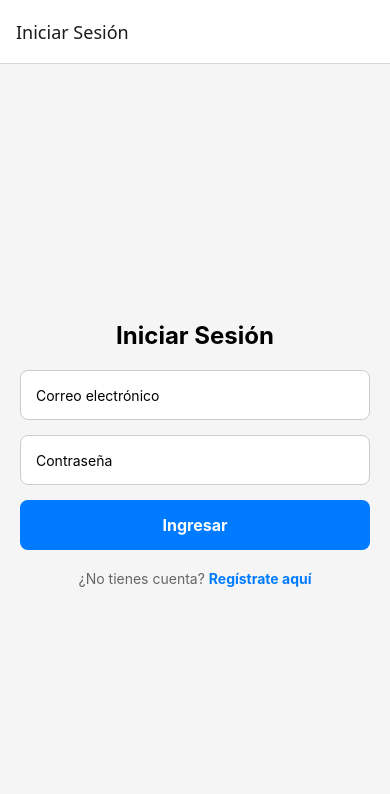
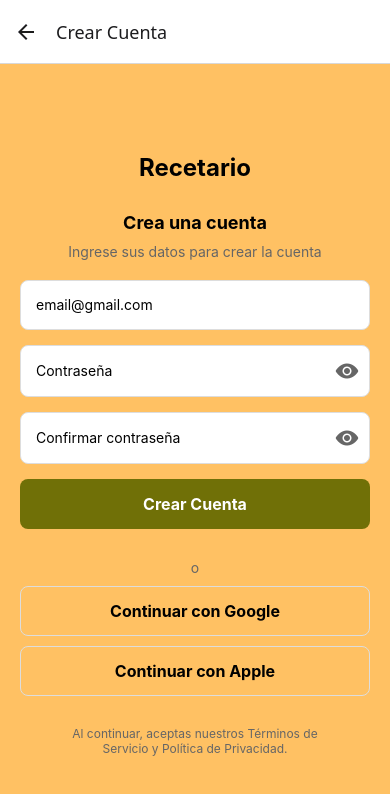
Before and after one commit to Cristhian304/aplicacion-ruiz, a React Native app: screen /CrearCuenta in a window 390 px wide. Shown: the top 794 px of the page. Built offline with nearby package versions, Linux system fonts and the light colour scheme.

Commit message:
agrego los espacios de contraseña y confirmar contraseña en el crear cuenta ademas de mostrar alert depende el caso, fondo de color naranja en ambas pantallas

```diff
--- a/App.js
+++ b/App.js
@@ -5,7 +5,7 @@ import { NavigationContainer } from '@react-navigation/native';
 import { createStackNavigator } from '@react-navigation/stack';
 
 import InicioSesion from './componentes/InicioSesion';
-import CreaCuenta from './componentes/CreaCuenta';
+import CrearCuenta from './componentes/CrearCuenta';
 
 const Stack = createStackNavigator();
 
@@ -19,8 +19,8 @@ export default function App() {
           options={{ title: 'Iniciar Sesión' }}
         />
         <Stack.Screen
-          name="creaCuenta"
-          component={CreaCuenta}
+          name="CrearCuenta"
+          component={CrearCuenta}
           options={{ title: 'Crear Cuenta' }}
         />
       </Stack.Navigator>
--- /dev/null
+++ b/componentes/CrearCuenta.js
@@ -0,0 +1,196 @@
+import { StatusBar } from 'expo-status-bar';
+import { StyleSheet, Text, View, TextInput, TouchableOpacity } from 'react-native';
+import { Ionicons } from '@expo/vector-icons';
+import React, { useState } from 'react';
+
+export default function CrearCuenta() {
+  const [email, setEmail] = useState('');
+  const [password, setPassword] = useState('');
+  const [confirmPassword, setConfirmPassword] = useState('');
+  const [showPassword, setShowPassword] = useState(false);
+  const [showConfirmPassword, setShowConfirmPassword] = useState(false);
+
+  const handleCrearCuenta = () => {
+    if (!email || !password || !confirmPassword) {
+      alert('Por favor, completa todos los campos');
+      return;
+    }
+
+    if (password !== confirmPassword) {
+      alert('Las contraseñas no coinciden');
+      return;
+    }
+
+    alert('¡Cuenta creada exitosamente!');
+  };
+
+  return (
+    <View style={styles.container}>
+      <Text style={styles.title}>Recetario</Text>
+
+      <Text style={styles.subtitle}>Crea una cuenta</Text>
+      <Text style={styles.instruction}>Ingrese sus datos para crear la cuenta</Text>
+
+      <TextInput
+        style={styles.input}
+        placeholder="email@gmail.com"
+        keyboardType="email-address"
+        value={email}
+        onChangeText={setEmail}
+      />
+
+      <View style={styles.passwordContainer}>
+        <TextInput
+          style={styles.passwordInput}
+          placeholder="Contraseña"
+          value={password}
+          onChangeText={setPassword}
+          secureTextEntry={!showPassword}
+        />
+        <TouchableOpacity
+          style={styles.eyeIcon}
+          onPress={() => setShowPassword(!showPassword)}
+        >
+          <Ionicons
+            name={showPassword ? 'eye-off' : 'eye'}
+            size={24}
+            color="#666"
+          />
+        </TouchableOpacity>
+      </View>
+
+      <View style={styles.passwordContainer}>
+        <TextInput
+          style={styles.passwordInput}
+          placeholder="Confirmar contraseña"
+          value={confirmPassword}
+          onChangeText={setConfirmPassword}
+          secureTextEntry={!showConfirmPassword}
+        />
+        <TouchableOpacity
+          style={styles.eyeIcon}
+          onPress={() => setShowConfirmPassword(!showConfirmPassword)}
+        >
+          <Ionicons
+            name={showConfirmPassword ? 'eye-off' : 'eye'}
+            size={24}
+            color="#666"
+          />
+        </TouchableOpacity>
+      </View>
+
+      <TouchableOpacity style={styles.button} onPress={handleCrearCuenta}>
+        <Text style={styles.buttonText}>Crear Cuenta</Text>
+      </TouchableOpacity>
+
+      <Text style={styles.orText}>o</Text>
+
+      <TouchableOpacity style={styles.socialButton}>
+        <Text style={styles.socialButtonText}>Continuar con Google</Text>
+      </TouchableOpacity>
+
+      <TouchableOpacity style={styles.socialButton}>
+        <Text style={styles.socialButtonText}>Continuar con Apple</Text>
+      </TouchableOpacity>
+
+      <Text style={styles.footerText}>
+        Al continuar, aceptas nuestros Términos de Servicio y Política de Privacidad.
+      </Text>
+
+      <StatusBar style="auto" />
+    </View>
+  );
+}
+
+const styles = StyleSheet.create({
+  container: {
+    flex: 1,
+    backgroundColor: '#ffc163',
+    alignItems: 'center',
+    padding: 20,
+    justifyContent: 'center',
+  },
+  title: {
+    fontSize: 24,
+    fontWeight: 'bold',
+    marginBottom: 30,
+  },
+  subtitle: {
+    fontSize: 18,
+    fontWeight: 'bold',
+    marginBottom: 10,
+  },
+  instruction: {
+    fontSize: 14,
+    color: '#666',
+    marginBottom: 20,
+    textAlign: 'center',
+  },
+  input: {
+    width: '100%',
+    height: 50,
+    borderWidth: 1,
+    borderColor: '#ddd',
+    borderRadius: 8,
+    paddingHorizontal: 15,
+    marginBottom: 15,
+    backgroundColor: '#fff',
+  },
+  passwordContainer: {
+    width: '100%',
+    flexDirection: 'row',
+    alignItems: 'center',
+    borderWidth: 1,
+    borderColor: '#ddd',
+    borderRadius: 8,
+    marginBottom: 15,
+    backgroundColor: '#fff',
+  },
+  passwordInput: {
+    flex: 1,
+    height: 50,
+    paddingHorizontal: 15,
+  },
+  eyeIcon: {
+    padding: 10,
+  },
+  button: {
+    width: '100%',
+    height: 50,
+    backgroundColor: '#707007',
+    borderRadius: 8,
+    justifyContent: 'center',
+    alignItems: 'center',
+    marginBottom: 20,
+  },
+  buttonText: {
+    color: 'white',
+    fontWeight: 'bold',
+    fontSize: 16,
+  },
+  orText: {
+    marginVertical: 10,
+    color: '#666',
+  },
+  socialButton: {
+    width: '100%',
+    height: 50,
+    borderWidth: 1,
+    borderColor: '#ddd',
+    borderRadius: 8,
+    justifyContent: 'center',
+    alignItems: 'center',
+    marginBottom: 10,
+  },
+  socialButtonText: {
+    fontWeight: 'bold',
+    fontSize: 16,
+  },
+  footerText: {
+    fontSize: 12,
+    color: '#666',
+    textAlign: 'center',
+    marginTop: 20,
+    paddingHorizontal: 30,
+  },
+});
--- a/componentes/InicioSesion.js
+++ b/componentes/InicioSesion.js
@@ -1,19 +1,19 @@
-// inicioSesion.js
 import React, { useState } from 'react';
 import { View, Text, TextInput, TouchableOpacity, Alert, StyleSheet } from 'react-native';
+import { Ionicons } from '@expo/vector-icons';
 
 const InicioSesion = ({ navigation }) => {
   const [correo, setCorreo] = useState('');
   const [contrasena, setContrasena] = useState('');
+  const [mostrarContrasena, setMostrarContrasena] = useState(false);
 
   const handleInicioSesion = () => {
     if (!correo || !contrasena) {
       Alert.alert('Error', 'Por favor, ingresa tu correo y contraseña.');
       return;
     }
-    // Aquí iría la lógica para validar el usuario (ej: API, Firebase, etc.)
     Alert.alert('Éxito', '¡Inicio de sesión exitoso!');
-    navigation.navigate('Home'); // Redirige al home después de iniciar sesión
+    navigation.navigate('Home');
   };
 
   return (
@@ -28,13 +28,25 @@ const InicioSesion = ({ navigation }) => {
         keyboardType="email-address"
       />
 
-      <TextInput
-        style={styles.input}
-        placeholder="Contraseña"
-        value={contrasena}
-        onChangeText={setContrasena}
-        secureTextEntry
-      />
+      <View style={styles.contenedorContrasena}>
+        <TextInput
+          style={styles.inputContrasena}
+          placeholder="Contraseña"
+          value={contrasena}
+          onChangeText={setContrasena}
+          secureTextEntry={!mostrarContrasena}
+        />
+        <TouchableOpacity
+          style={styles.botonOjo}
+          onPress={() => setMostrarContrasena(!mostrarContrasena)}
+        >
+          <Ionicons
+            name={mostrarContrasena ? 'eye-off' : 'eye'}
+            size={24}
+            color="#666"
+          />
+        </TouchableOpacity>
+      </View>
 
       <TouchableOpacity style={styles.boton} onPress={handleInicioSesion}>
         <Text style={styles.textoBoton}>Ingresar</Text>
@@ -52,7 +64,7 @@ const styles = StyleSheet.create({
     flex: 1,
     justifyContent: 'center',
     padding: 20,
-    backgroundColor: '#f5f5f5',
+    backgroundColor: '#ffc163',
   },
   titulo: {
     fontSize: 24,
@@ -68,6 +80,25 @@ const styles = StyleSheet.create({
     paddingHorizontal: 15,
     marginBottom: 15,
     backgroundColor: '#fff',
+  },
+  contenedorContrasena: {
+    flexDirection: 'row',
+    alignItems: 'center',
+    marginBottom: 15,
+  },
+  inputContrasena: {
+    flex: 1,
+    height: 50,
+    borderColor: '#ccc',
+    borderWidth: 1,
+    borderRadius: 8,
+    paddingHorizontal: 15,
+    backgroundColor: '#fff',
+  },
+  botonOjo: {
+    position: 'absolute',
+    right: 15,
+    padding: 10,
   },
   boton: {
     backgroundColor: '#007bff',
--- a/componentes/creaCuenta.js
+++ /dev/null
@@ -1,112 +0,0 @@
-import { StatusBar } from 'expo-status-bar';
-import { StyleSheet, Text, View, TextInput, TouchableOpacity } from 'react-native';
-
-export default function CrearCuenta() {
-  return (
-    <View style={styles.container}>
-      <Text style={styles.title}>Recetario</Text>
-
-      <Text style={styles.subtitle}>Crea una cuenta</Text>
-      <Text style={styles.instruction}>Ingrese un mail para crear la cuenta</Text>
-
-      <TextInput
-        style={styles.input}
-        placeholder="email@domain.com"
-        keyboardType="email-address"
-      />
-
-      <TouchableOpacity style={styles.button}>
-        <Text style={styles.buttonText}>Continuar</Text>
-      </TouchableOpacity>
-
-      <Text style={styles.orText}>o</Text>
-
-      <TouchableOpacity style={styles.socialButton}>
-        <Text style={styles.socialButtonText}>Continuar con Google</Text>
-      </TouchableOpacity>
-
-      <TouchableOpacity style={styles.socialButton}>
-        <Text style={styles.socialButtonText}>Continuar con Apple</Text>
-      </TouchableOpacity>
-
-      <Text style={styles.footerText}>
-        Al continuar, aceptas nuestros Términos de Servicio y Política de Privacidad.
-      </Text>
-
-      <StatusBar style="auto" />
-    </View>
-  );
-}
-
-const styles = StyleSheet.create({
-  container: {
-    flex: 1,
-    backgroundColor: '#fff',
-    alignItems: 'center',
-    padding: 20,
-  },
-  title: {
-    fontSize: 24,
-    fontWeight: 'bold',
-    marginTop: 50,
-    marginBottom: 30,
-  },
-  subtitle: {
-    fontSize: 18,
-    fontWeight: 'bold',
-    marginBottom: 10,
-  },
-  instruction: {
-    fontSize: 14,
-    color: '#666',
-    marginBottom: 20,
-  },
-  input: {
-    width: '100%',
-    height: 50,
-    borderWidth: 1,
-    borderColor: '#ddd',
-    borderRadius: 8,
-    paddingHorizontal: 15,
-    marginBottom: 20,
-  },
-  button: {
-    width: '100%',
-    height: 50,
-    backgroundColor: '#707007',
-    borderRadius: 8,
-    justifyContent: 'center',
-    alignItems: 'center',
-    marginBottom: 20,
-  },
-  buttonText: {
-    color: 'white',
-    fontWeight: 'bold',
-    fontSize: 16,
-  },
-  orText: {
-    marginVertical: 10,
-    color: '#666',
-  },
-  socialButton: {
-    width: '100%',
-    height: 50,
-    borderWidth: 1,
-    borderColor: '#ddd',
-    borderRadius: 8,
-    justifyContent: 'center',
-    alignItems: 'center',
-    marginBottom: 10,
-  },
-  socialButtonText: {
-    fontWeight: 'bold',
-    fontSize: 16,
-  },
-  footerText: {
-    fontSize: 12,
-    color: '#666',
-    textAlign: 'center',
-    marginTop: 20,
-    paddingHorizontal: 30,
-  },
-});
```
